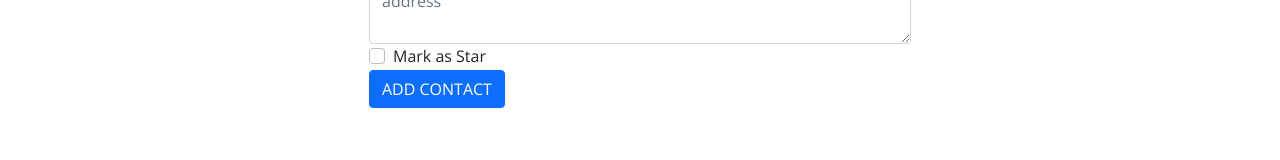
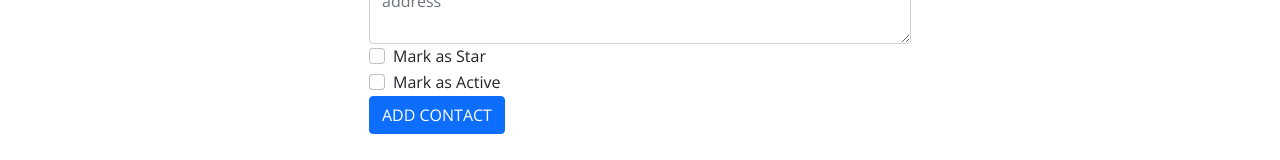
Before and after one commit to codingDrummer29/sampark-firebase-contact, a React (Create React App) app: page /contact/add in a window 1280 px wide. Shown: the part 354-514 px from the top of the page. Built offline with nearby package versions, Linux system fonts and the light colour scheme; no server answers; the database is empty.

Commit message:
AddContact component page done with form updation with check value also

```diff
--- a/src/pages/AddContact.js
+++ b/src/pages/AddContact.js
@@ -296,6 +296,18 @@ const AddContact = () => {
                 <span className="text-right">Mark as Star</span>
               </Label>
             </FormGroup>
+            <FormGroup check>
+              <Label check>
+                <Input
+                  type="checkbox"
+                  onChange={() => {
+                    setCheck(!check);
+                  }}
+                  checked={check}
+                />{" "}
+                <span className="text-right">Mark as Active</span>
+              </Label>
+            </FormGroup>
             <Button
               type="submit"
               color="primary"
```
